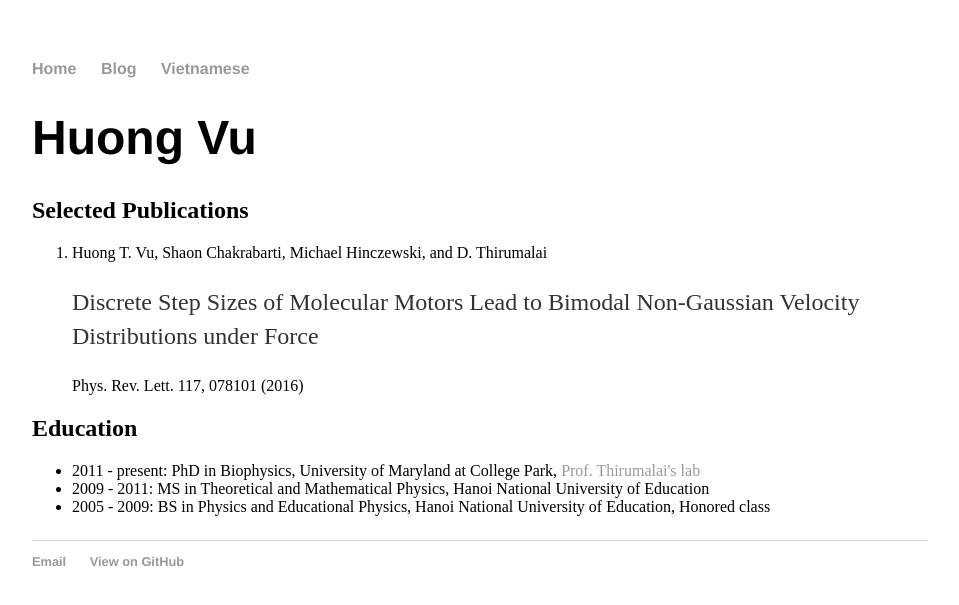
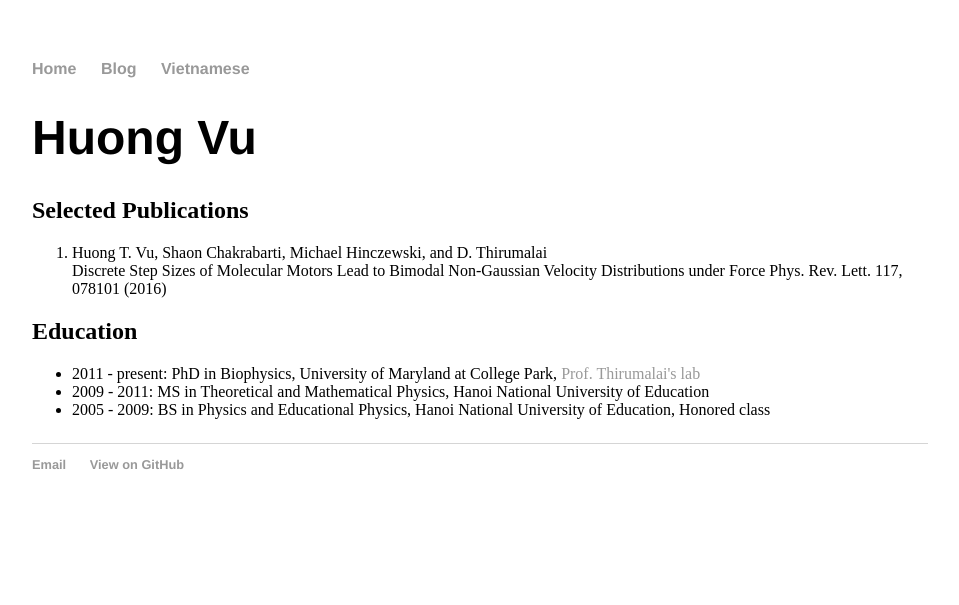
Before and after one commit to huongtvu/meoy9.github.io, a Jekyll site: the page built from index.html, in a window 1280 px wide. Shown: the top 605 px of the page, without its empty margins (160-1119 px from the left). Built offline with Jekyll 4.4.1, drawn with Linux system fonts in a browser that asks for light colours.

```diff
--- a/index.html
+++ b/index.html
@@ -11,7 +11,8 @@ title: Huong Vu, Graduate Student in University of Maryland at College Park
 	<h2> Selected Publications</h2>
 	<ol>
 		<li> Huong T. Vu, Shaon Chakrabarti, Michael Hinczewski, and D. Thirumalai </li>
-		<p>	Discrete Step Sizes of Molecular Motors Lead to Bimodal Non-Gaussian Velocity Distributions under Force </p>
+			Discrete Step Sizes of Molecular Motors Lead to Bimodal Non-Gaussian Velocity Distributions under Force
+
 		Phys. Rev. Lett. 117, 078101 (2016)
 
 	</ol>
```
